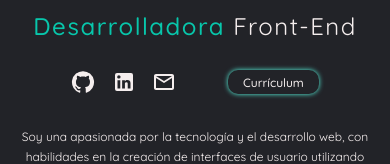
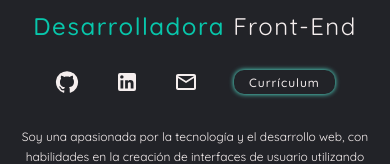
Before and after one commit to lunarico/portfolio, a React (Create React App) app: page / in a window 390 px wide. Shown: the part 182-346 px from the top of the page. Built offline with nearby package versions, Linux system fonts and the light colour scheme.

Commit message:
Corrección ubicación cv

```diff
--- a/src/Components/AboutMe/ContactWidgets/ContactWidgets.jsx
+++ b/src/Components/AboutMe/ContactWidgets/ContactWidgets.jsx
@@ -10,11 +10,11 @@ export const ContactWidgets = () => {
 
     return (
         <div className='contact animate__animated animate__fadeInLeft'>
-            <div className='contact-icons'>
+
                 <a href='https://github.com/lunarico' target='_blank'><i><GitHubIcon/></i></a>
                 <a href='https://www.linkedin.com/in/luna-rico/' target='_blank'><i className='linkedin'><LinkedInIcon/></i></a>
                 <a href="mailto:lunarico93@gmail.com"><i><MailOutlineIcon/></i></a>
-            </div>
+
             <button>
                 <a href= {language == 'es' ? "./Cv Luna Rico.pdf" : "./Resume Luna Rico.pdf"} download>{trans.resume}</a>
             </button>
--- a/src/Components/AboutMe/ContactWidgets/_contactWidgets.scss
+++ b/src/Components/AboutMe/ContactWidgets/_contactWidgets.scss
@@ -1,6 +1,7 @@
 .contact {
     @include flex-jBetw;
     margin-top: 3.5em;
+    width: 80%;
 
     &.animate__animated {
         animation-duration: 5s;
@@ -12,18 +13,11 @@
     @media screen and (max-width: 820px) {
         justify-content: space-evenly;
         margin-top: 1.5em;
-        width: 80%;
+        width: 70%;
     }
     @media screen and (max-width: 576px) {
         margin-top: 1.25em;
         width: 90%;
-    }
-
-    .contact-icons {
-        @include flex-jBetw;
-        width: 40%;
-        @media screen and (max-width: 992px) {
-            width: 30%;
     }
 
     a {
@@ -48,7 +42,7 @@
             }
         }
     }
-    }
+
 
     button {
         background-color: $main-color;
@@ -57,7 +51,6 @@
         box-shadow: 0 0 5px $color-accent2;
         font-size: 1em;
         font-weight: 500;
-        margin-right: 7em;
         padding: .5em 1.5em;
 
         a:-webkit-any-link {
@@ -75,7 +68,6 @@
         }
         @media screen and (max-width: 820px) {
             font-size: .875em;
-            margin-right: 0;
         }
         @media screen and (max-width: 576px) {
             font-size: .75em;
```
Lines whose indentation alone changed are shown as unchanged.
